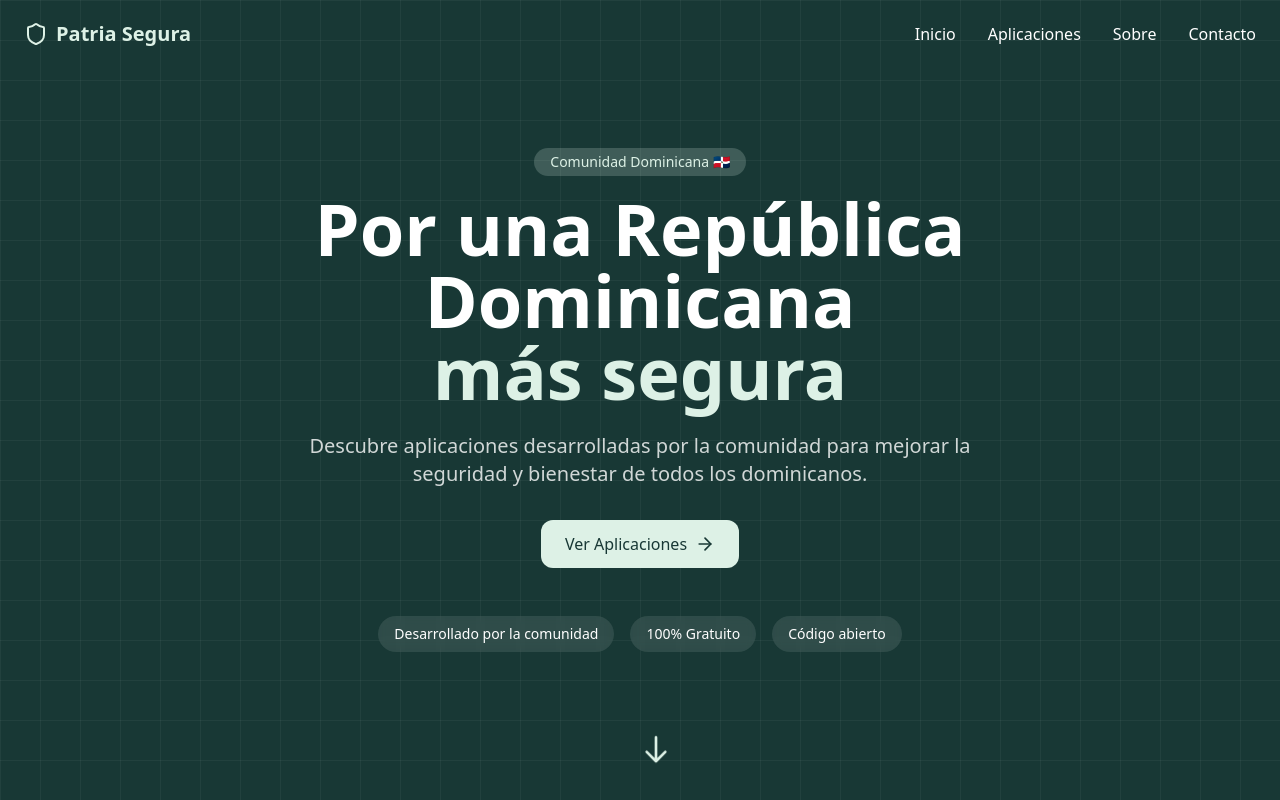
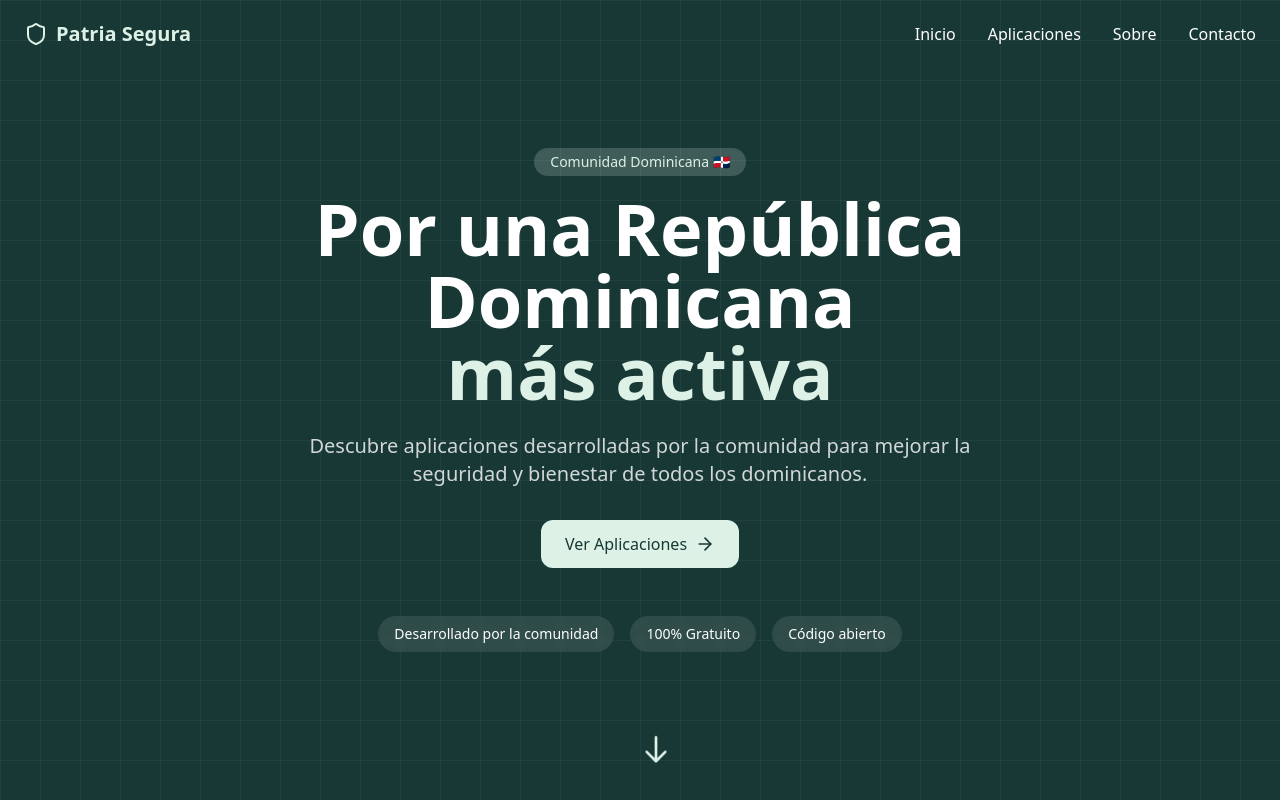
Before and after one commit to EnzoVezzaro/patria-segura-rd, a React (Vite) app: page / in a window 1280 px wide. Shown: the top 800 px of the page. Built offline with nearby package versions, Linux system fonts and the light colour scheme.

Commit message:
change word in header with timeout

```diff
--- a/src/components/Hero.tsx
+++ b/src/components/Hero.tsx
@@ -1,7 +1,20 @@
 
+import { useState, useEffect } from "react";
 import { ArrowRight } from "lucide-react";
 
+const words = ["segura", "protegida", "solidaria", "activa"];
+
 const Hero = () => {
+  const [currentWordIndex, setCurrentWordIndex] = useState(0);
+
+  useEffect(() => {
+    const intervalId = setInterval(() => {
+      setCurrentWordIndex((prevIndex) => (prevIndex + 1) % words.length);
+    }, 2000); // Change word every 2 seconds
+
+    return () => clearInterval(intervalId); // Cleanup on unmount
+  }, []);
+
   return (
     <section
       id="inicio"
@@ -17,7 +30,9 @@ const Hero = () => {
 
           <h1 className="text-4xl md:text-6xl lg:text-7xl font-extrabold text-white mb-6 leading-tight">
             Por una República Dominicana <br />
-            <span className="text-dominican-light-green">más segura</span>
+            <span className="text-dominican-light-green transition-opacity duration-500 ease-in-out">
+              más {words[currentWordIndex]}
+            </span>
           </h1>
 
           <p className="text-white/80 text-xl max-w-2xl mb-8">
```
